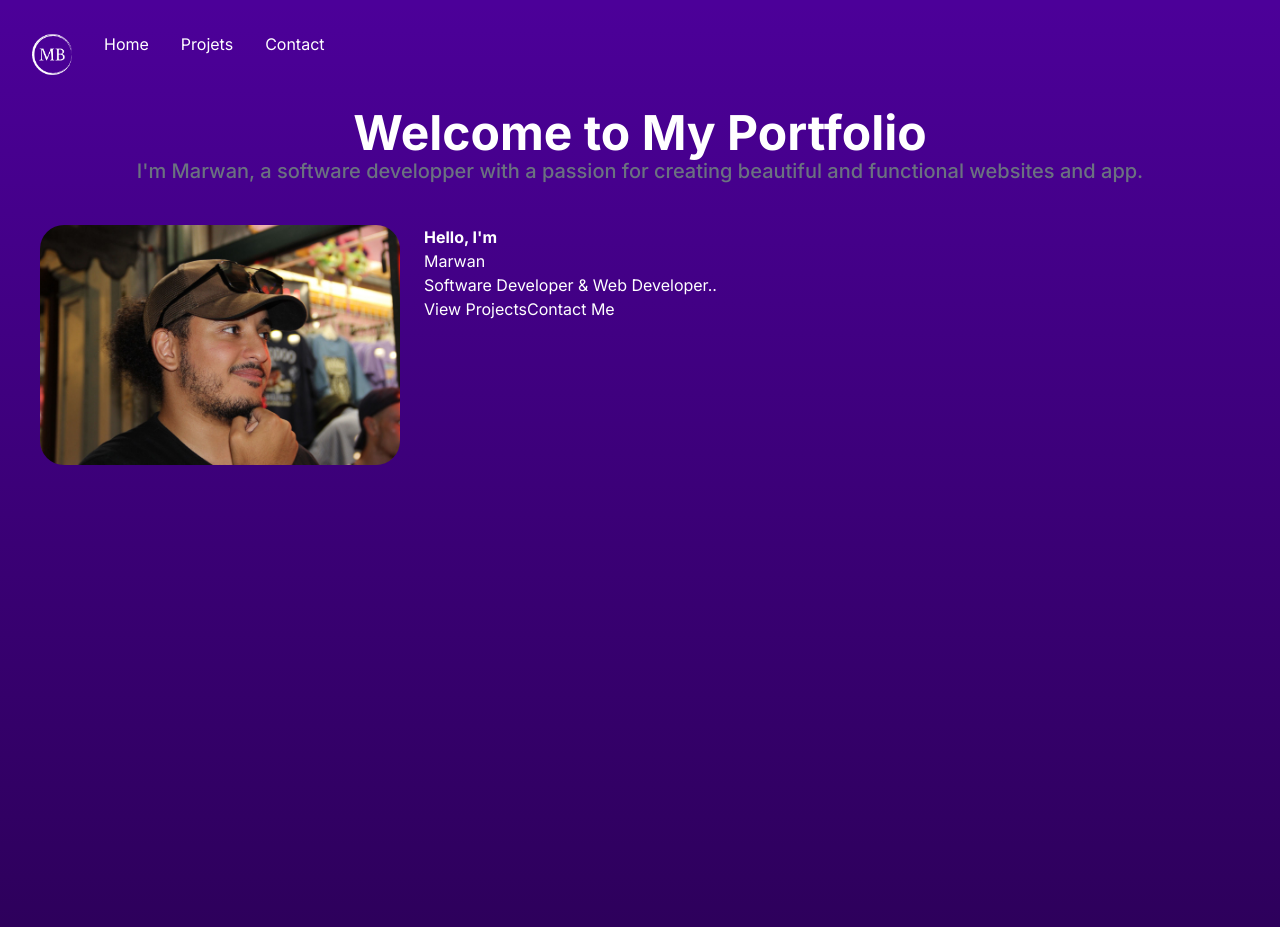
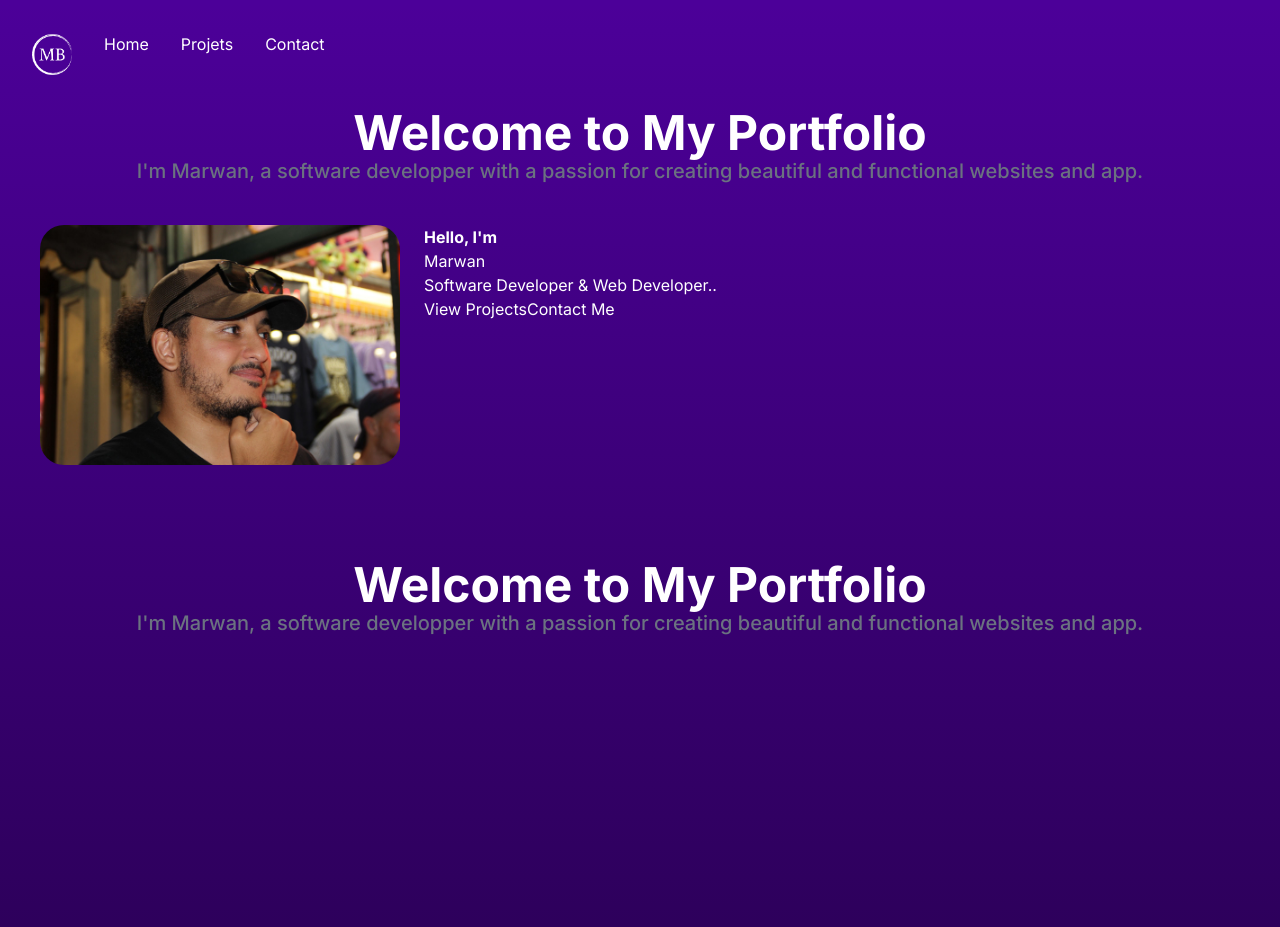
Before and after one commit to imVey/portfolio, a Next.js app: page / in a window 1280 px wide. Shown: the top 927 px of the page. Built offline with nearby package versions, Linux system fonts and the light colour scheme.

Commit message:
Feat: Add link

```diff
--- a/app/page.tsx
+++ b/app/page.tsx
@@ -1,7 +1,13 @@
 import Image from "next/image";
+import React from "react";
+import Intro from "./intro/page";
+import Presentation from "./presentation/page";
 
 export default function Home() {
   return (
-    <main className="flex min-h-screen flex-col items-center justify-between p-24"></main>
+    <main className="flex min-h-screen flex-col items-center justify-between p-24">
+      <Intro />
+      <Presentation />
+    </main>
   );
 }
```
